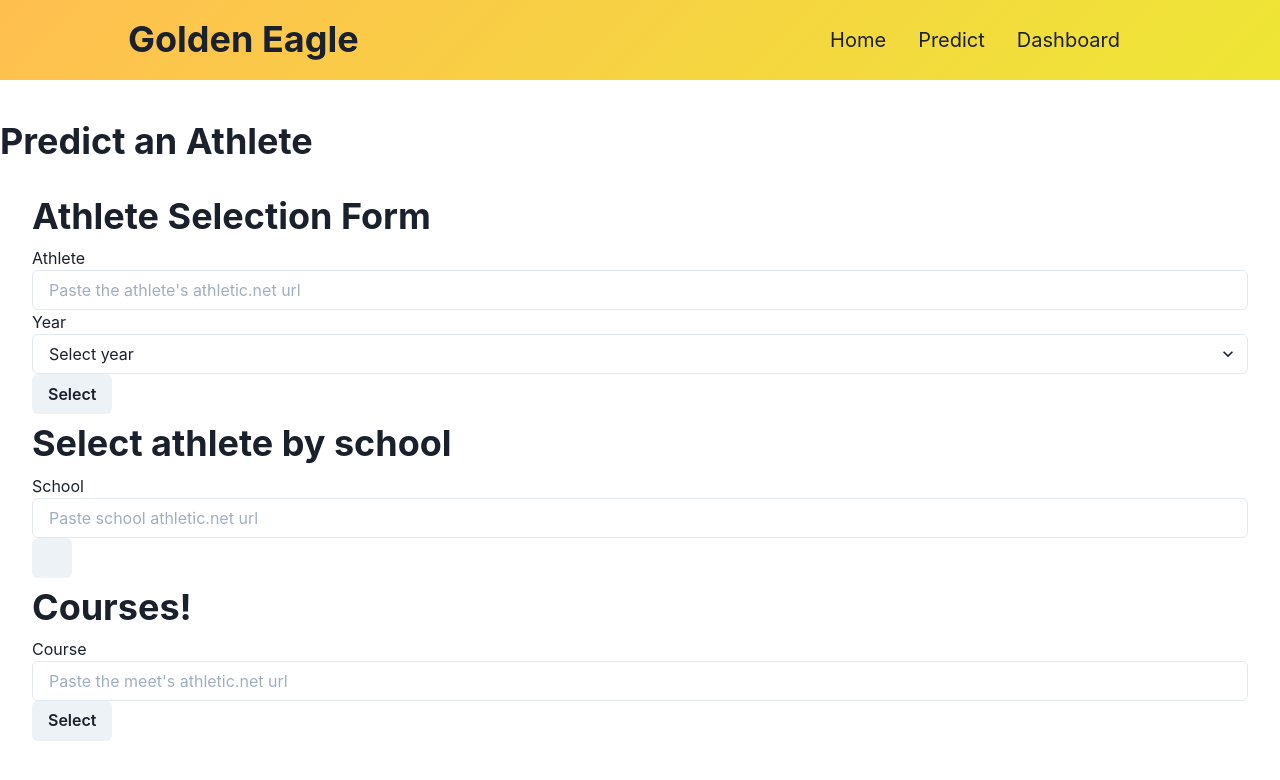
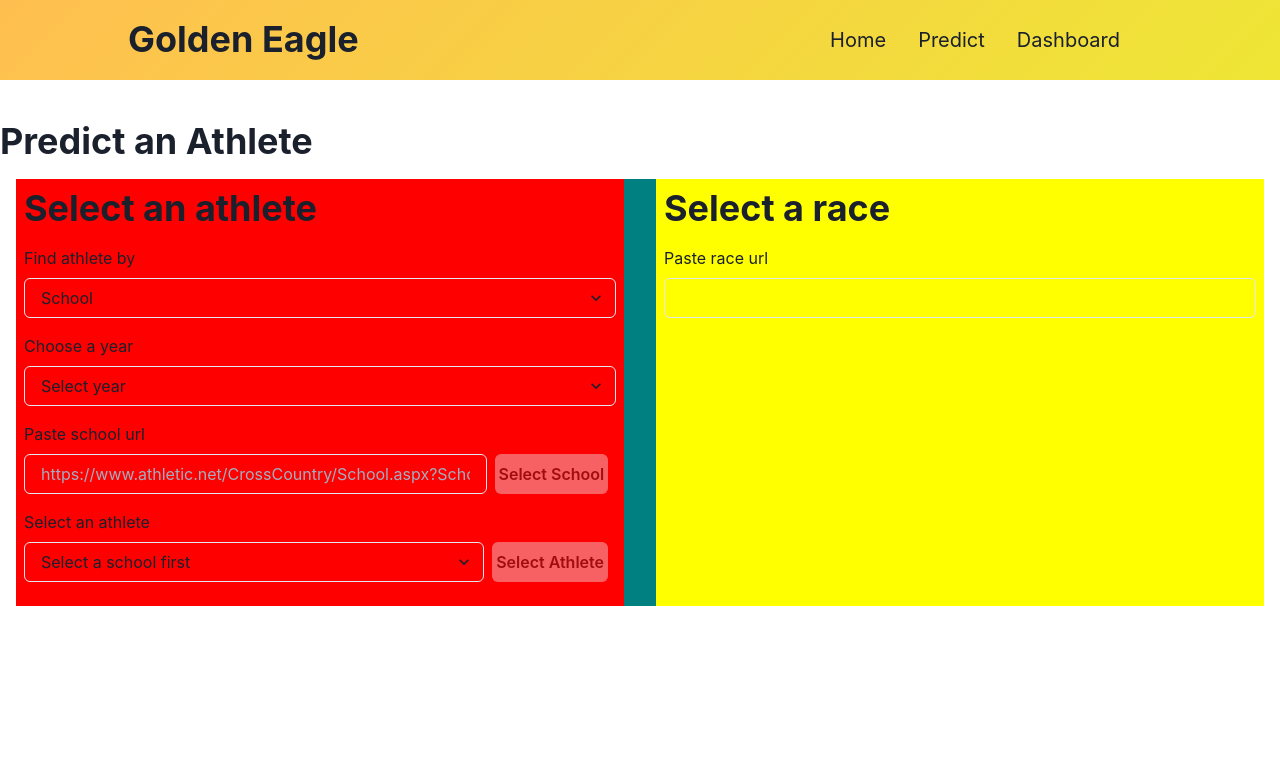
Before and after one commit to joshdelg/goldeneagle, a React (Create React App) app in the folder client/: page /predict in a window 1280 px wide. Shown: the top 780 px of the page. Built offline with nearby package versions, Linux system fonts and the light colour scheme.

Commit message:
Got a school-based athlete selection working and started on an improved ui. First day of the season is tomorrow, so gotta get this finished before we start racing :grin:

```diff
--- a/client/src/views/Predict.jsx
+++ b/client/src/views/Predict.jsx
@@ -1,12 +1,18 @@
-import { Box, Heading, Stack, Button, Input, Select, Text, Accordion, AccordionItem, AccordionButton, AccordionPanel, AccordionIcon } from "@chakra-ui/react";
+import { Box, Heading, Stack, Button, Input, Select, Text, Accordion, AccordionItem, AccordionButton, AccordionPanel, AccordionIcon, Grid, GridItem, Flex } from "@chakra-ui/react";
 import React, { useState } from "react";
 import { secondsToString, stringToSeconds } from "../lib/timeLibs";
 import regression from 'regression';
 
 function Predict(props) {
 
+    const athleteUrlPrefix = 'https://www.athletic.net/CrossCountry/Athlete.aspx?AID=';
+
+    const [athleteSelectMode, setAthleteSelectMode] = useState('School');
+
     const [athleteData, setAthleteData] = useState(); // !in addition, SR, avg time that season/thus far, team ranking?, all time PR?
     const [meetData, setMeetData] = useState(); // !in addition, avg time drop/team time drop/num PRs after computation though in new dataset
+
+    const [athleteId, setAthleteId] = useState();
 
     const [athleteUrl, setAthleteUrl] = useState("");
     const [meetUrl, setMeetUrl] = useState("");
@@ -16,7 +22,8 @@ function Predict(props) {
 
     const [isLoading, setIsLoading] = useState(false);
 
-    const [schoolUrl, setSchoolUrl] = useState();
+    const [schoolUrl, setSchoolUrl] = useState("");
+    const [schoolAthletes, setSchoolAthletes] = useState();
 
     const onSelectAthlete = (e) => {
         e.preventDefault();
@@ -50,7 +57,6 @@ function Predict(props) {
         e.preventDefault();
         setIsLoading(true);
 
-        console.log("Selected course: " + meetUrl);
         fetch("/api/getMeetData", {
             method: 'POST',
             headers: {
@@ -100,6 +106,44 @@ function Predict(props) {
         e.preventDefault();
 
         // Request to get athelte list
+        setIsLoading(true);
+        fetch('/api/getSchoolAthletes', {
+            method: 'GET',
+            headers: {
+                'Content-Type': 'application/json'
+            }
+        }).then(res => res.json()).then(data => setSchoolAthletes(data.athleteList));
+        setIsLoading(false);
+    }
+
+    const selectSchoolAthlete = (e) => {
+        e.preventDefault();
+
+        setAthleteUrl(athleteUrlPrefix + athleteId);
+        setIsLoading(true);
+
+        // ! can make lib to automatically add content header?
+        fetch("/api/getAthleteData", {
+            method: 'POST',
+            headers: {
+                'Content-Type': 'application/json'
+            },
+            body: JSON.stringify({
+                athleteUrl: athleteUrlPrefix + athleteId,
+                year: year
+            })
+        }).then(res => {
+            return res.json();
+        }).then(data => {
+            if(data.err) {
+                alert(data.err);
+            }
+            setAthleteData(data);
+            setIsLoading(false);
+        }).catch((err) => {
+            console.error(err);
+            setIsLoading(false);
+        });
     }
 
     // ! TODO Check if meet and athlete links are in right form with regular expression!
@@ -107,7 +151,71 @@ function Predict(props) {
     return (
         <Box py="15vh">
             <Heading>Predict an Athlete</Heading>
-            <Stack my={8} mx={8}>
+            <Box bg="teal" m={4}>
+                <Grid templateColumns="repeat(2, 1fr)" gap={8}>
+                    <Box bg="red" p={2}>
+                        <Heading>Select an athlete</Heading>
+                        <Box>
+                            <Box my={4}>
+                                <Text my={2}>Find athlete by</Text>
+                                <Select value={athleteSelectMode} onChange={(e) => setAthleteSelectMode(e.target.value)}>
+                                    <option value={"School"}>School</option>
+                                    <option value={"URL"}>URL</option>
+                                </Select>
+                            </Box>
+                            <Box my={4}>
+                                <Text my={2}>Choose a year</Text>
+                                <Select placeholder="Select year" value={year} onChange={(e) => setYear(e.target.value)}>
+                                    {
+                                        ["2018", "2019", "2020", "2021"].map((val, index) => (
+                                            <option key={index} value={val}>{val}</option>
+                                        ))
+                                    }
+                                </Select>
+                            </Box>
+                            {(athleteSelectMode === "School") ? (
+                                <>
+                                    <Box my={4}>
+                                        <Text my={2}>Paste school url</Text>
+                                        <Flex>
+                                            <Input type="text" value={schoolUrl} onChange={(e) => setSchoolUrl(e.target.value)} placeholder="https://www.athletic.net/CrossCountry/School.aspx?SchoolID=408" />
+                                            <Button mx={2} onClick={onSubmitSchool} disabled={isLoading || !schoolUrl}>Select School</Button>
+                                        </Flex>
+                                    </Box>
+                                    <Box my={4}>
+                                        <Text my={2}>
+                                            Select an athlete
+                                        </Text>
+                                        <Flex>
+                                            <Select placeholder="Select a school first" value={athleteId} onChange={(e) => setAthleteId(e.target.value)}>
+                                                {
+                                                    schoolAthletes && schoolAthletes.map((ath, index) => (<option key={index} value={ath.athleteId}>{ath.name}</option>))
+                                                }
+                                            </Select>
+                                            <Button mx={2} onClick={selectSchoolAthlete} disabled={isLoading || !schoolAthletes || schoolAthletes.err}>Select Athlete</Button>
+                                        </Flex>
+                                    </Box>
+                                </>
+                            ) : (
+                                <Box my={4}>
+                                    <Text my={2}>Paste athlete url</Text>
+                                    <Input type="text" placeholder="https://www.athletic.net/CrossCountry/Athlete.aspx?AID=13955486" />
+                                </Box>
+                            )}
+                        </Box>
+                    </Box>
+                    <Box bg="yellow" p={2}>
+                        <Heading>Select a race</Heading>
+                        <Box>
+                            <Box my={4}>
+                                <Text my={2}>Paste race url</Text>
+                                <Input type="text" />
+                            </Box>
+                        </Box>
+                    </Box>
+                </Grid>
+            </Box>
+            {/*<Stack my={8} mx={8}>
                 <Heading>Athlete Selection Form</Heading>
                 <Box>
                     <Box>
@@ -131,10 +239,25 @@ function Predict(props) {
                     <Box>
                         <Text>School</Text>
                         <Input placeholder="Paste school athletic.net url" type="text" value={schoolUrl} onChange={(e) => setSchoolUrl(e.target.value)} />
-                        <Button onClick={onSubmitSchool}></Button>
+                        <Button onClick={onSubmitSchool}>Select</Button>
                     </Box>
+                    {
+                        (schoolAthletes && !schoolAthletes.err) && (
+                            <Box>
+                                <Text>
+                                    Select Athlete
+                                </Text>
+                                <Select placeholder="Select athlete" value={athleteId} onChange={(e) => setAthleteId(e.target.value)}>
+                                {
+                                    schoolAthletes.map((ath, index) => (<option key={index} value={ath.athleteId}>{ath.name}</option>))
+                                }
+                                </Select>
+                                <Button onClick={selectSchoolAthlete}>Select Athlete</Button>
+                            </Box>
+                        )
+                    }
                 </Box>
-                {/** // ! Better organization for this and a loading component please */}
+                { // ! Better organization for this and a loading component please }
                 {(!athleteData && isLoading) && (
                     <Heading>Loading...</Heading>
                 )}
@@ -200,7 +323,7 @@ function Predict(props) {
                         <Text>{`Based on how other athletes in the race ran compared to their average time, ${athleteData.athleteName} would run a ${secondsToString(predictionModel.predict(athleteData.averageTime)[1])} at Meet Name`}</Text>
                     </Box>
                     )}
-            </Stack>
+                                </Stack>*/}
         </Box>
     );
 };
```
